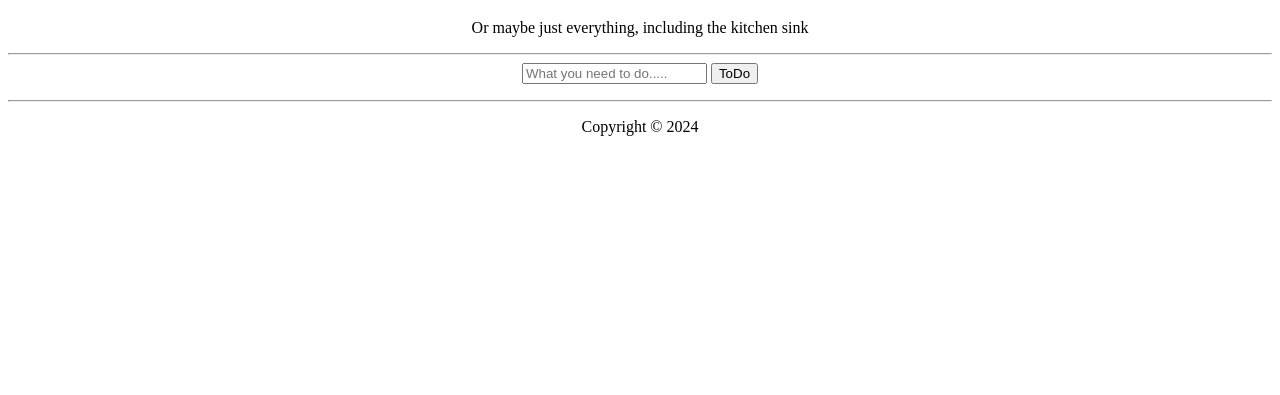
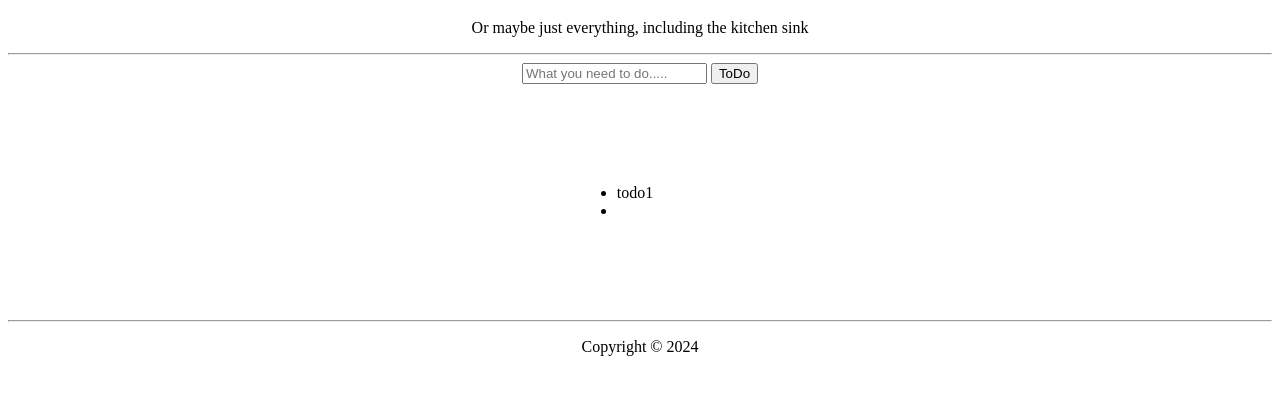
Before and after one commit to dsoeland-pro/ToDo, a plain HTML site: page index.html in a window 1280 px wide. Both pictures are taken after a click on the button "ToDo". Shown: the part 61-456 px from the top of the page. Drawn offline with Linux system fonts and the light colour scheme.

Commit message:
Cycles through todo list, posts on html, some styling to list css

```diff
--- a/index.html
+++ b/index.html
@@ -22,7 +22,7 @@
         </div>
         <!--Need to deal with added ToDo's and manipulate them, edit/delete-->
         <div class="list">
-            <ul>
+            <ul id="actual">
 
             </ul>
         </div>
--- a/index.js
+++ b/index.js
@@ -1,4 +1,4 @@
-const todos = [];
+const todos = ["todo1"];
 
 document.getElementById("submitButton").addEventListener("click", handleClick);
 
@@ -7,6 +7,13 @@ function handleClick() {
 
     let userInput = document.getElementById("todoInput").value;
     todos.push(userInput);
+    document.getElementById("todoInput").value = "";
+
+    let individualItem = "";
+    todos.forEach((item) => {
+        individualItem += "<li>" + item + "</li>";
+        document.getElementById("actual").innerHTML = individualItem;
+     })
 
     console.log(todos);
 }
--- a/style.css
+++ b/style.css
@@ -9,3 +9,8 @@ footer {
 .userInput {
     text-align: center;
 }
+
+.list {
+    margin: 100px 45%;
+
+}
```
